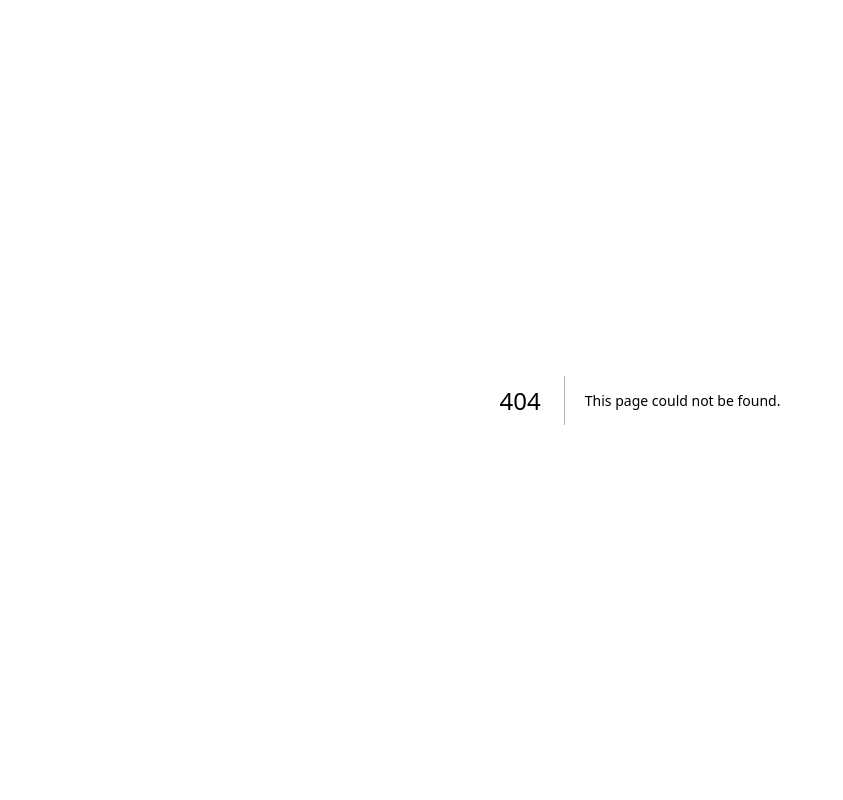
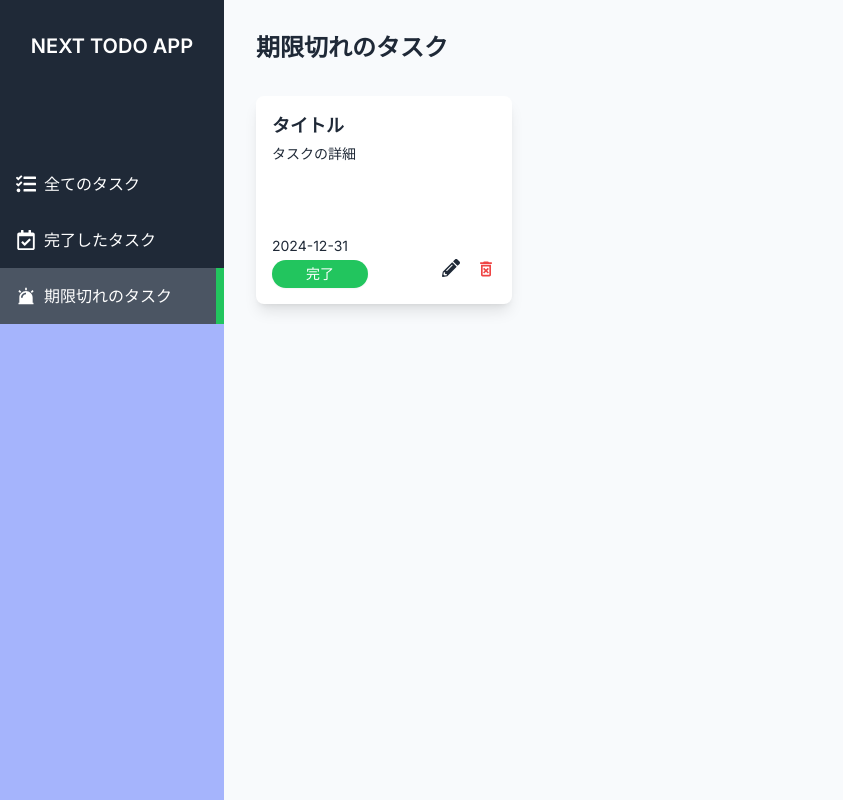
Before and after one commit to Kroro1208/next-todo-app, a Next.js app: page /expired in a window 1280 px wide. Before the commit this address had no page. Shown: the whole page, without its empty margins (0-843 px from the left). Built offline with nearby package versions, Linux system fonts and the light colour scheme.

Commit message:
期限切れタスクページ実装した

```diff
--- /dev/null
+++ b/src/app/(main)/expired/page.tsx
@@ -0,0 +1,17 @@
+import TaskCard from "@/components/TaskCard/ TaskCard"
+
+const ExpiredTaskPage = () => {
+  return (
+    <div className="text-gray-800 p-8 h-full overflow-y-auto pb-24">
+      <header className="flex justify-between items-center">
+        <h1 className="text-2xl font-bold flex items-center">期限切れのタスク</h1>
+
+      </header>
+      <div className="mt-8 flex flex-wrap gap-4">
+        <TaskCard />
+      </div>
+    </div>
+  )
+}
+
+export default ExpiredTaskPage
```
